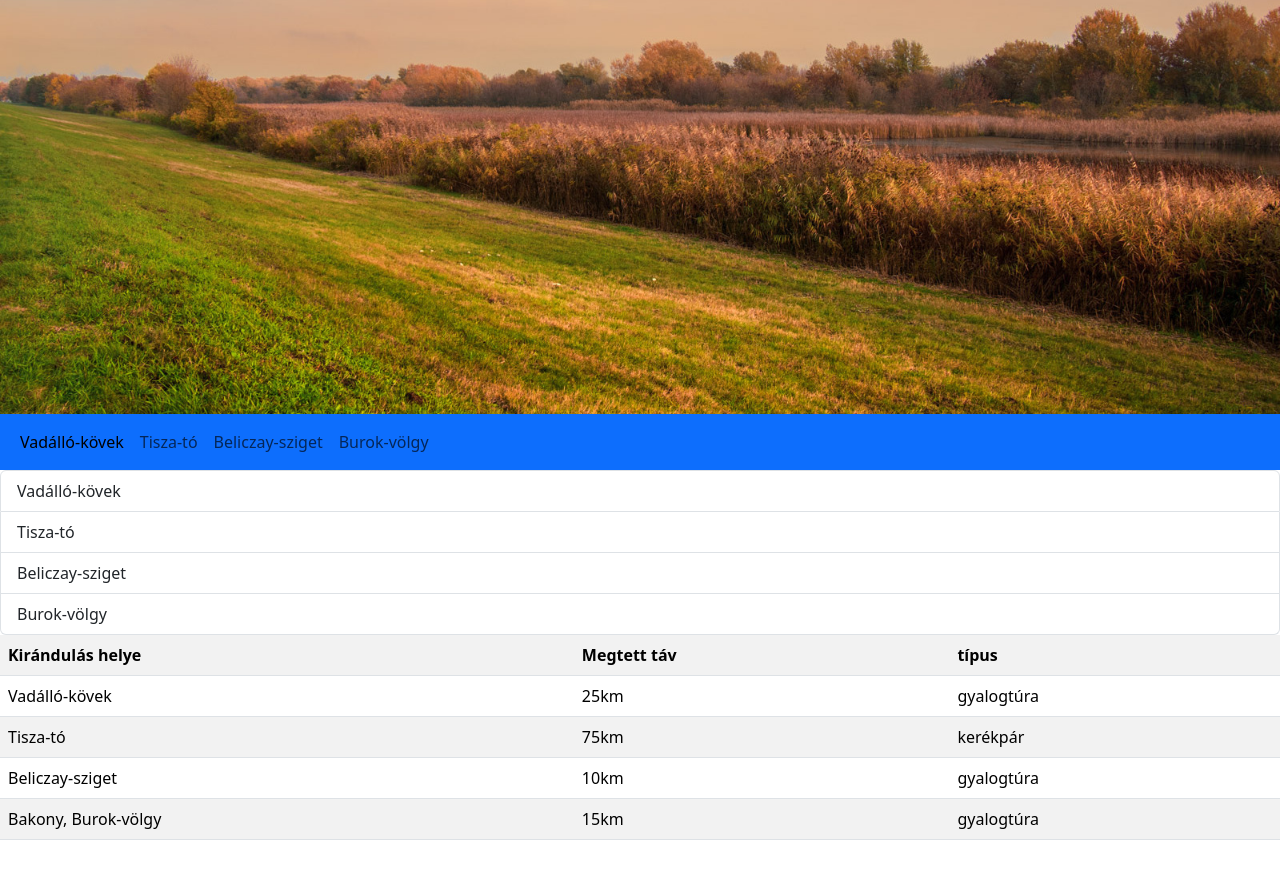
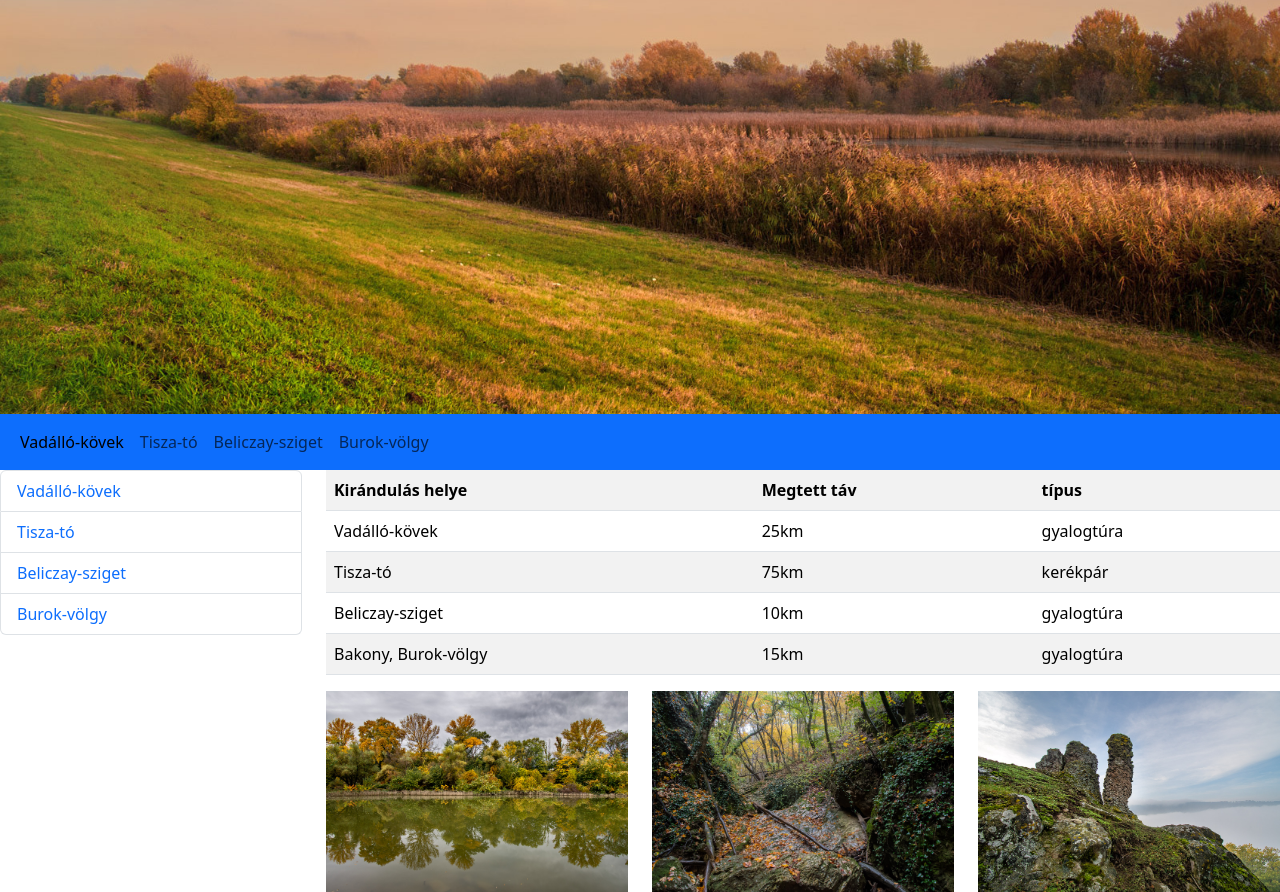
Before and after one commit to HalaszDominika2000/Bootstrap, a plain HTML site: page index.html in a window 1280 px wide. Shown: the part 227-1119 px from the top of the page. Before the commit the page ends 1083 px from the top, so only its background shows below. Drawn offline with nearby package versions, Linux system fonts and the light colour scheme.

Commit message:
kepek elrendezese

```diff
--- a/index.html
+++ b/index.html
@@ -44,17 +44,18 @@
                 </div>
             </div>
         </nav>
-        <aside>
+        <div class="row">
+            <aside class="col-lg-3">
 
                 <ul class="list-group">
-                <li class="list-group-item">Vadálló-kövek</li>
-                <li class="list-group-item">Tisza-tó</li>
-                <li class="list-group-item">Beliczay-sziget</li>
-                <li class="list-group-item">Burok-völgy</li>
+                    <li class="list-group-item text-primary">Vadálló-kövek</li>
+                    <li class="list-group-item text-primary">Tisza-tó</li>
+                    <li class="list-group-item text-primary">Beliczay-sziget</li>
+                    <li class="list-group-item text-primary">Burok-völgy</li>
                 </ul>
             </aside>
 
-        <article>
+            <article class="col-lg-9">
                 <table class="table table-striped">
                     <tr>
                         <th>Kirándulás helye</th>
@@ -82,7 +83,13 @@
                         <td>gyalogtúra</td>
                     </tr>
                 </table>
+                <div class="row">
+                    <div class="col-lg-4"><img src="kepek/_DSC4503-2.jpeg" class="img-fluid" alt="kep1"></div>
+                    <div class="col-lg-4"><img src="kepek/_DSC4641.jpeg" class="img-fluid" alt="kep2"></div>
+                    <div class="col-lg-4"><img src="kepek/_DSC3751.jpeg" class="img-fluid" alt="kep3"></div>
+                </div>
             </article>
+        </div>
     </main>
 </body>
 
```
Lines whose indentation alone changed are shown as unchanged.
